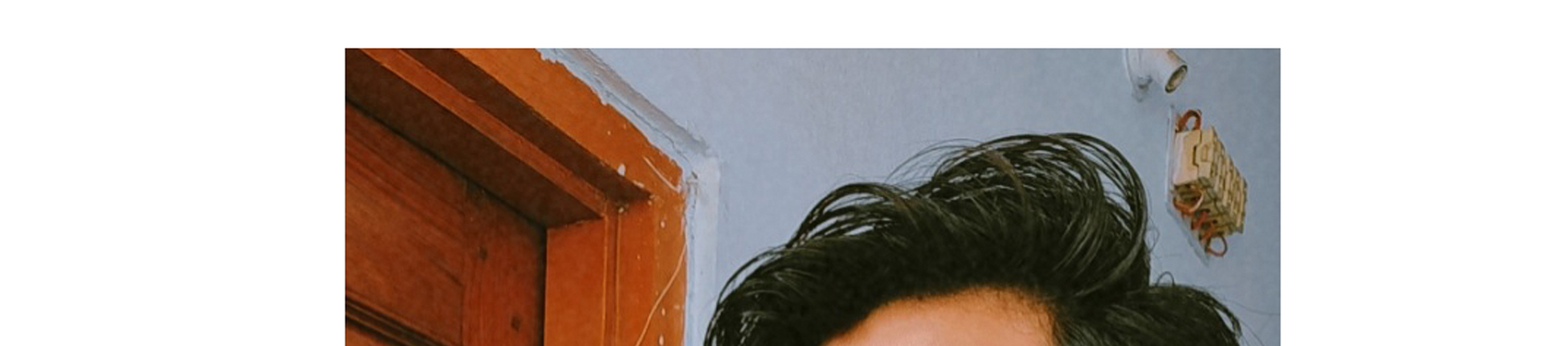
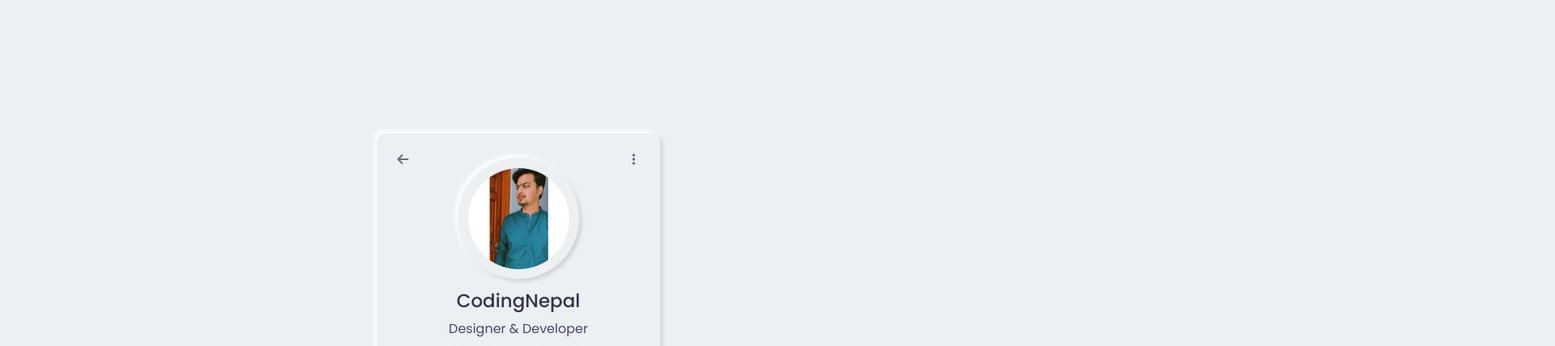
Before and after one commit to rahulrajmehra01/rahulrajmehra01.github.io, a plain HTML site: page Portfolio/index.html in a window 1280 px wide. Shown: the top 428 px of the page at 81% size, 1920 px wide, since content can reach past the window. Drawn offline with Linux system fonts and the light colour scheme.

Commit message:
Update index.html

```diff
--- a/Portfolio/index.html
+++ b/Portfolio/index.html
@@ -3,14 +3,14 @@
 <head>
     <meta charset="UTF-8">
     <title>Portfolio</title>
-    <link rel="stylesheet" href="/css/style.css">
+    <link rel="stylesheet" href="css/style.css">
     <script src="https://kit.fontawesome.com/a076d05399.js"></script>
 </head>
 <body>
   <div class="wrapper">
     <div class="img-area">
       <div class="inner-area">
-        <img src="/image/Snapchat-100134751-orig2000.jpg" alt="">
+        <img src="image/Snapchat-100134751-orig2000.jpg" alt="">
       </div>
     </div>
     <div class="icon arrow"><i class="fas fa-arrow-left"></i></div>
```
